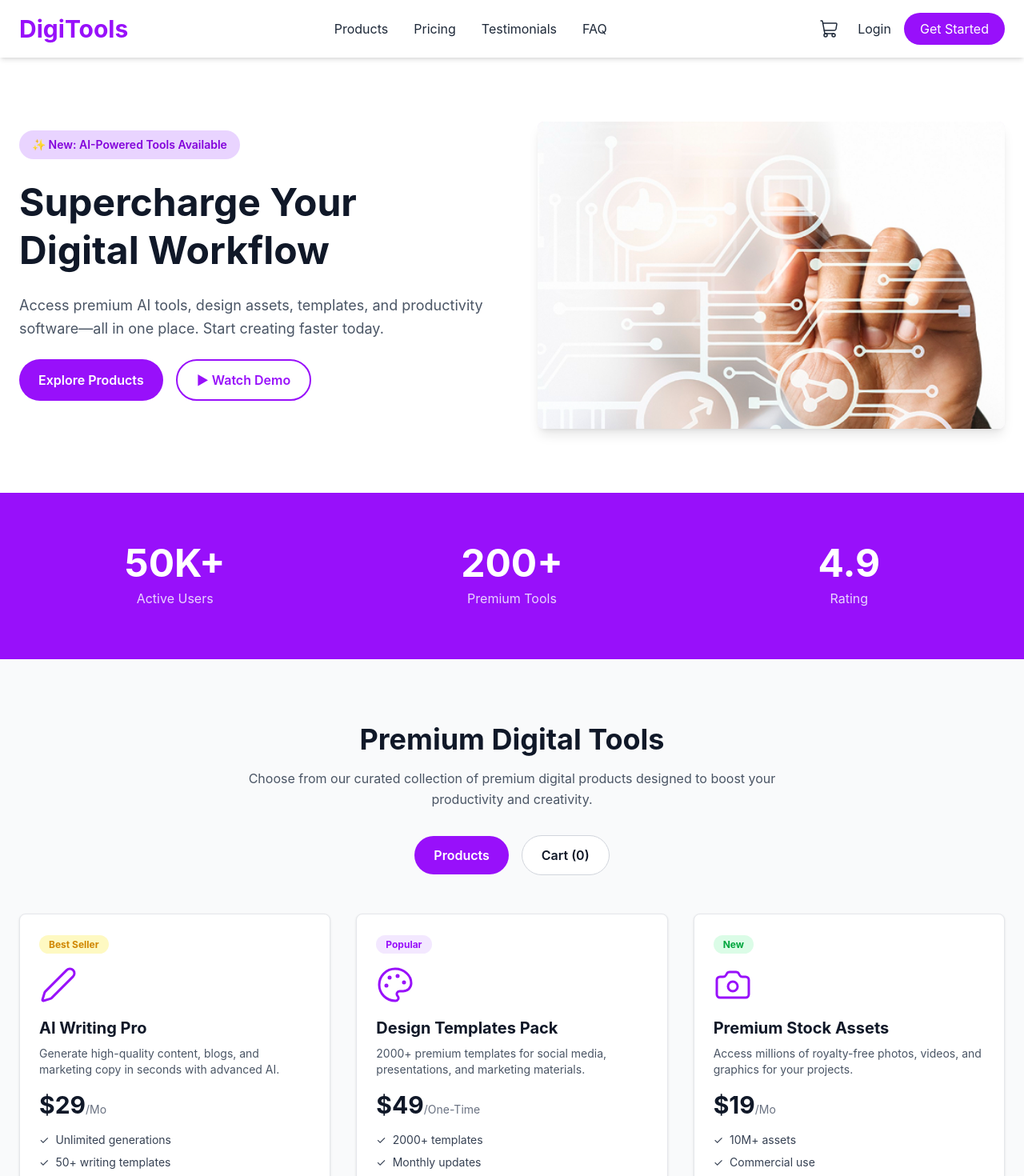
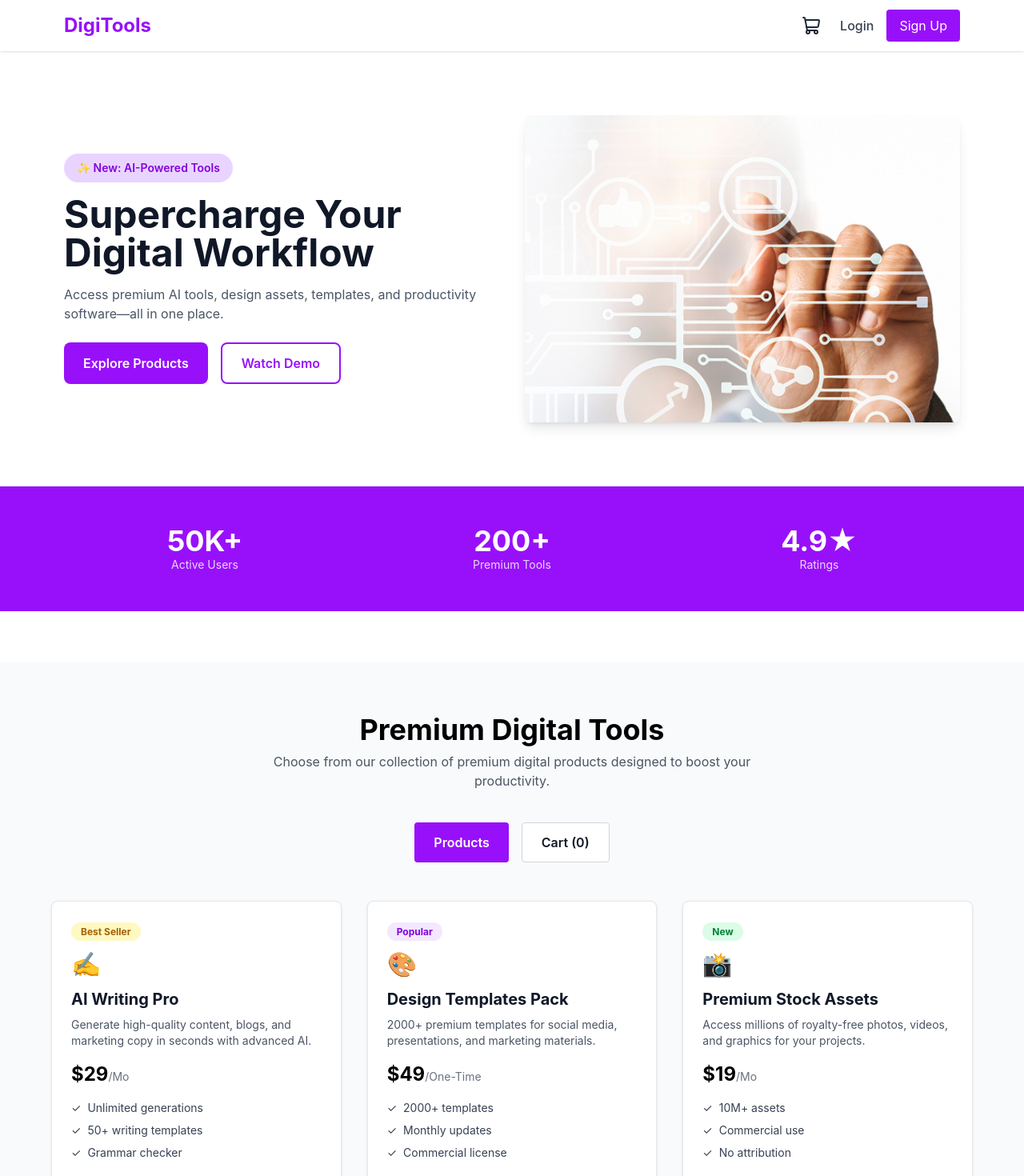
Before and after one commit to maruf99khan/PH-Assignment-06, a React (Vite) app: page / in a window 1280 px wide. Shown: the top 1470 px of the page at 80% size. Built offline with nearby package versions, Linux system fonts and the light colour scheme.

Commit message:
adding to cart done

```diff
--- a/src/App.jsx
+++ b/src/App.jsx
@@ -1,5 +1,4 @@
 
-import "./App.css";
 import { useState } from "react";
 import { ToastContainer, toast } from "react-toastify";
 import "react-toastify/dist/ReactToastify.css";
@@ -8,7 +7,6 @@ import Hero from "./components/Hero";
 import ProductsAndCart from "./components/ProductsAndCart";
 import Steps from "./components/Steps";
 import Pricing from "./components/Pricing";
-import CTA from "./components/CTA";
 import Footer from "./components/Footer";
 
 function App() {
@@ -65,7 +63,6 @@ function App() {
       />
       <Steps />
       <Pricing />
-      <CTA />
       <Footer />
     </>
   );
--- a/src/components/Footer.jsx
+++ b/src/components/Footer.jsx
@@ -2,69 +2,50 @@ import { Heart, Share2, Send } from 'lucide-react';
 
 export default function Footer() {
   return (
-    <footer className="bg-slate-900 text-gray-300">
-      <div className="max-w-7xl mx-auto px-4 md:px-6 py-12 md:py-16">
-        <div className="grid grid-cols-1 sm:grid-cols-2 md:grid-cols-5 gap-8 md:gap-12 mb-8 md:mb-12">
-          <div className="col-span-1 sm:col-span-2 md:col-span-1">
-            <h3 className="text-white text-xl md:text-2xl font-bold mb-3">DigiTools</h3>
-            <p className="text-sm text-gray-400 leading-relaxed">
-              Premium digital tools for creators, professionals, and teams. Empower your workflow with our suite of powerful tools.
-            </p>
+    <footer className="bg-gray-900 text-gray-300">
+      <div className="max-w-6xl mx-auto px-4 py-12 md:py-16">
+        <div className="grid grid-cols-1 md:grid-cols-4 gap-8 mb-8">
+          <div>
+            <h3 className="text-white text-xl font-bold mb-4">DigiTools</h3>
+            <p className="text-sm">Premium digital tools for creators and professionals.</p>
           </div>
 
           <div>
-            <h4 className="text-white font-semibold mb-4 text-sm md:text-base">Product</h4>
-            <ul className="space-y-3 text-sm">
-              <li><button className="text-gray-400 hover:text-white transition cursor-pointer">Features</button></li>
-              <li><button className="text-gray-400 hover:text-white transition cursor-pointer">Pricing</button></li>
-              <li><button className="text-gray-400 hover:text-white transition cursor-pointer">Templates</button></li>
-              <li><button className="text-gray-400 hover:text-white transition cursor-pointer">Integrations</button></li>
+            <h4 className="text-white font-semibold mb-4">Product</h4>
+            <ul className="space-y-2 text-sm">
+              <li><button className="hover:text-white">Features</button></li>
+              <li><button className="hover:text-white">Pricing</button></li>
+              <li><button className="hover:text-white">Templates</button></li>
             </ul>
           </div>
 
           <div>
-            <h4 className="text-white font-semibold mb-4 text-sm md:text-base">Company</h4>
-            <ul className="space-y-3 text-sm">
-              <li><button className="text-gray-400 hover:text-white transition cursor-pointer">About</button></li>
-              <li><button className="text-gray-400 hover:text-white transition cursor-pointer">Blog</button></li>
-              <li><button className="text-gray-400 hover:text-white transition cursor-pointer">Careers</button></li>
-              <li><button className="text-gray-400 hover:text-white transition cursor-pointer">Press</button></li>
+            <h4 className="text-white font-semibold mb-4">Company</h4>
+            <ul className="space-y-2 text-sm">
+              <li><button className="hover:text-white">About</button></li>
+              <li><button className="hover:text-white">Blog</button></li>
+              <li><button className="hover:text-white">Contact</button></li>
             </ul>
           </div>
 
           <div>
-            <h4 className="text-white font-semibold mb-4 text-sm md:text-base">Resources</h4>
-            <ul className="space-y-3 text-sm">
-              <li><button className="text-gray-400 hover:text-white transition cursor-pointer">Documentation</button></li>
-              <li><button className="text-gray-400 hover:text-white transition cursor-pointer">Help Center</button></li>
-              <li><button className="text-gray-400 hover:text-white transition cursor-pointer">Community</button></li>
-              <li><button className="text-gray-400 hover:text-white transition cursor-pointer">Contact</button></li>
-            </ul>
-          </div>
-
-          <div>
-            <h4 className="text-white font-semibold mb-4 text-sm md:text-base">Social Links</h4>
-            <div className="flex gap-4">
-              <button className="w-10 h-10 bg-gray-700 rounded-full flex items-center justify-center hover:bg-gray-600 transition">
-                <Heart className="w-5 h-5 text-white" />
+            <h4 className="text-white font-semibold mb-4">Follow</h4>
+            <div className="flex gap-3">
+              <button className="w-10 h-10 bg-gray-800 rounded-full flex items-center justify-center hover:bg-purple-600">
+                <Heart className="w-5 h-5" />
               </button>
-              <button className="w-10 h-10 bg-gray-700 rounded-full flex items-center justify-center hover:bg-gray-600 transition">
-                <Share2 className="w-5 h-5 text-white" />
+              <button className="w-10 h-10 bg-gray-800 rounded-full flex items-center justify-center hover:bg-purple-600">
+                <Share2 className="w-5 h-5" />
               </button>
-              <button className="w-10 h-10 bg-gray-700 rounded-full flex items-center justify-center hover:bg-gray-600 transition">
-                <Send className="w-5 h-5 text-white" />
+              <button className="w-10 h-10 bg-gray-800 rounded-full flex items-center justify-center hover:bg-purple-600">
+                <Send className="w-5 h-5" />
               </button>
             </div>
           </div>
         </div>
 
-        <div className="border-t border-gray-800 pt-6 md:pt-8 flex flex-col md:flex-row justify-between items-center text-xs md:text-sm text-gray-500 gap-4">
-          <p>&copy; 2025 DigiTools. All rights reserved.</p>
-          <div className="flex gap-4 md:gap-6 flex-wrap justify-center md:justify-end">
-            <button className="hover:text-gray-300 transition cursor-pointer">Privacy Policy</button>
-            <button className="hover:text-gray-300 transition cursor-pointer">Terms of Service</button>
-            <button className="hover:text-gray-300 transition cursor-pointer">Cookies</button>
-          </div>
+        <div className="border-t border-gray-800 pt-8 text-center text-sm text-gray-500">
+          <p>&copy; 2026 DigiTools. All rights reserved.</p>
         </div>
       </div>
     </footer>
--- a/src/components/Hero.jsx
+++ b/src/components/Hero.jsx
@@ -1,64 +1,57 @@
 
 export default function Hero() {
   return (
-    <div className="bg-white">
-      <div className="max-w-7xl mx-auto px-4 md:px-6 py-12 md:py-20">
-        <div className="flex flex-col md:flex-row items-center gap-8 md:gap-16">
-          <div className="flex-1 w-full">
-            <div className="inline-block bg-purple-200 text-purple-700 px-4 py-2 rounded-full text-xs md:text-sm font-semibold mb-6">
-              ✨ New: AI-Powered Tools Available
+    <div className="bg-white pb-16">
+      <div className="max-w-6xl mx-auto px-4 py-12 md:py-20">
+        <div className="grid md:grid-cols-2 gap-8 items-center">
+          <div>
+            <div className="bg-purple-200 text-purple-700 px-4 py-2 rounded-full text-sm font-semibold mb-4 inline-block">
+              ✨ New: AI-Powered Tools
             </div>
-
-            <h1 className="text-3xl md:text-4xl lg:text-5xl font-bold text-gray-900 mb-6 leading-tight">
-              Supercharge Your<br />Digital Workflow
+            <h1 className="text-4xl md:text-5xl font-bold text-gray-900 mb-4">
+              Supercharge Your Digital Workflow
             </h1>
-
-            <p className="text-base md:text-lg text-gray-600 mb-6 leading-relaxed">
-              Access premium AI tools, design assets, templates, and productivity software—all in one place. Start creating faster today.
+            <p className="text-gray-600 mb-6">
+              Access premium AI tools, design assets, templates, and productivity software—all in one place.
             </p>
-
-            <div className="flex flex-col sm:flex-row gap-3 md:gap-4 mb-6">
-              <button className="bg-purple-600 text-white px-6 py-3 rounded-full font-semibold hover:bg-purple-700 transition-colors text-sm md:text-base">
+            <div className="flex gap-4">
+              <button className="bg-purple-600 text-white px-6 py-3 rounded-lg font-semibold hover:bg-purple-700">
                 Explore Products
               </button>
-              <button className="border-2 border-purple-600 text-purple-600 px-6 py-3 rounded-full font-semibold hover:bg-purple-50 transition-colors text-sm md:text-base">
-                ▶ Watch Demo
+              <button className="border-2 border-purple-600 text-purple-600 px-6 py-3 rounded-lg font-semibold hover:bg-purple-50">
+                Watch Demo
               </button>
             </div>
           </div>
 
-          <div className="flex-1 w-full">
-            <div className="bg-gradient-to-br from-purple-100 to-purple-50 rounded-lg h-64 md:h-80 lg:h-96 flex items-center justify-center shadow-lg overflow-hidden">
-              <img
-                className="w-full h-full object-cover"
-                src="./assets/banner.png"
-                alt="Hero Banner"
-              />
-            </div>
+          <div>
+            <img
+              src="./assets/banner.png"
+              alt="Hero"
+              className="w-full h-96 object-cover rounded-lg shadow-lg"
+            />
           </div>
         </div>
       </div>
 
-      <div className="bg-purple-600 text-white">
-        <div className="max-w-7xl mx-auto px-4 md:px-6 py-12 md:py-16">
-          <div className="grid grid-cols-1 sm:grid-cols-3 gap-6 md:gap-8 text-center">
+      <div className="bg-purple-600 text-white py-12">
+        <div className="max-w-6xl mx-auto px-4">
+          <div className="grid grid-cols-3 gap-8 text-center">
             <div>
-              <div className="text-4xl md:text-5xl font-bold mb-2">50K+</div>
-              <div className="text-purple-200 text-sm md:text-base">Active Users</div>
+              <div className="text-4xl font-bold">50K+</div>
+              <div className="text-purple-200 text-sm">Active Users</div>
             </div>
-
             <div>
-              <div className="text-4xl md:text-5xl font-bold mb-2">200+</div>
-              <div className="text-purple-200 text-sm md:text-base">Premium Tools</div>
+              <div className="text-4xl font-bold">200+</div>
+              <div className="text-purple-200 text-sm">Premium Tools</div>
             </div>
-
             <div>
-              <div className="text-5xl font-bold mb-2">4.9</div>
-              <div className="text-purple-200">Rating</div>
+              <div className="text-4xl font-bold">4.9★</div>
+              <div className="text-purple-200 text-sm">Ratings</div>
             </div>
           </div>
         </div>
       </div>
     </div>
-  )
+  );
 }
--- a/src/components/Navbar.jsx
+++ b/src/components/Navbar.jsx
@@ -2,34 +2,26 @@ import { ShoppingCart } from 'lucide-react';
 
 export default function Navbar({ cartCount = 0 }) {
   return (
-    <nav className="bg-white shadow-md sticky top-0 z-50">
-      <div className="max-w-7xl mx-auto px-4 md:px-6 py-3 md:py-4 flex items-center justify-between">
-        <div className="text-2xl md:text-3xl font-bold text-purple-600">DigiTools</div>
+    <nav className="bg-white shadow sticky top-0 z-50">
+      <div className="max-w-6xl mx-auto px-4 py-3 flex items-center justify-between">
+        <h1 className="text-2xl font-bold text-purple-600">DigiTools</h1>
 
-        <div className="hidden md:flex space-x-8">
-          <a className="text-gray-800 hover:text-purple-600 transition cursor-pointer">Products</a>
-          <a className="text-gray-800 hover:text-purple-600 transition cursor-pointer">Pricing</a>
-          <a className="text-gray-800 hover:text-purple-600 transition cursor-pointer">Testimonials</a>
-          <a className="text-gray-800 hover:text-purple-600 transition cursor-pointer">FAQ</a>
-        </div>
-
-        <div className="flex items-center space-x-3 md:space-x-4">
-          <div className="relative">
-            <button className="p-2 hover:bg-gray-100 rounded-lg transition">
-              <ShoppingCart className="w-6 h-6 text-gray-800 hover:text-purple-600" strokeWidth={1.5} />
-            </button>
+        <div className="flex items-center gap-4">
+          <button className="relative p-2 hover:bg-gray-100 rounded">
+            <ShoppingCart className="w-6 h-6 text-gray-800" />
             {cartCount > 0 && (
-              <span className="absolute -top-1 -right-1 bg-purple-600 text-white text-xs font-bold w-5 h-5 rounded-full flex items-center justify-center">
+              <span className="absolute top-0 right-0 bg-red-500 text-white text-xs w-5 h-5 rounded-full flex items-center justify-center">
                 {cartCount}
               </span>
             )}
-          </div>
-          <button className="text-gray-800 hover:text-purple-600 text-sm md:text-base transition">Login</button>
-          <button className="bg-purple-600 text-white px-4 md:px-5 py-2 rounded-full hover:bg-purple-700 transition text-sm md:text-base">
-            Get Started
+          </button>
+
+          <button className="text-gray-700 hover:text-purple-600 font-medium">Login</button>
+          <button className="bg-purple-600 text-white px-4 py-2 rounded hover:bg-purple-700">
+            Sign Up
           </button>
         </div>
       </div>
     </nav>
-  )
+  );
 }
--- a/src/components/ProductCard.jsx
+++ b/src/components/ProductCard.jsx
@@ -1,53 +1,24 @@
-import { Pen, Palette, Camera, Settings, FileText, Smartphone, Film, TrendingUp, Mail, Image } from 'lucide-react';
-
-const iconMap = {
-  '✍️': Pen,
-  '🎨': Palette,
-  '📸': Camera,
-  '⚙️': Settings,
-  '📄': FileText,
-  '📱': Smartphone,
-  '🎬': Film,
-  '📈': TrendingUp,
-  '📧': Mail,
-  '🖼️': Image,
-};
-
 export default function ProductCard({ product, onAddToCart }) {
-  const getTagColor = (tagType) => {
-    if (tagType === "best-seller") {
-      return "bg-yellow-100 text-yellow-600";
-    }
-    if (tagType === "popular") {
-      return "bg-purple-100 text-purple-600";
-    }
-    if (tagType === "new") {
-      return "bg-green-100 text-green-600";
-    }
-    return "bg-gray-100 text-gray-600";
-  };
-
-  const IconComponent = iconMap[product.icon] || Pen;
-
   return (
-    <div className="bg-white rounded-lg border border-gray-200 p-4 md:p-6 shadow-sm hover:shadow-lg transition-shadow">
-      <div className="mb-4">
-        <span className={`text-xs font-bold px-3 py-1 rounded-full ${getTagColor(product.tagType)}`}>
+    <div className="bg-white rounded-lg border border-gray-200 p-6 shadow-sm hover:shadow-md">
+      <div className="mb-3">
+        <span className={`text-xs font-bold px-3 py-1 rounded-full ${
+          product.tagType === "best-seller" ? "bg-yellow-100 text-yellow-700" :
+          product.tagType === "popular" ? "bg-purple-100 text-purple-700" :
+          "bg-green-100 text-green-700"
+        }`}>
           {product.tag}
         </span>
       </div>
 
-      <div className="mb-4">
-        <IconComponent className="w-12 h-12 text-purple-600" strokeWidth={1.5} />
-      </div>
+      <div className="text-3xl mb-3">{product.icon}</div>
 
-      <h3 className="text-lg md:text-xl font-bold text-gray-900 mb-2">{product.name}</h3>
-
+      <h3 className="text-xl font-bold text-gray-900 mb-2">{product.name}</h3>
       <p className="text-gray-600 text-sm mb-4">{product.description}</p>
 
       <div className="mb-4">
-        <span className="text-2xl md:text-3xl font-bold text-gray-900">${product.price}</span>
-        <span className="text-gray-500 text-sm">/{product.period === 'monthly' ? 'Mo' : product.period === 'one-time' ? 'One-Time' : 'Year'}</span>
+        <span className="text-2xl font-bold">${product.price}</span>
+        <span className="text-gray-500 text-sm">/{product.period === 'monthly' ? 'Mo' : product.period === 'one-time' ? 'One-Time' : 'Yr'}</span>
       </div>
 
       <ul className="mb-6 space-y-2">
@@ -61,7 +32,7 @@ export default function ProductCard({ product, onAddToCart }) {
 
       <button
         onClick={() => onAddToCart(product)}
-        className="w-full bg-purple-600 text-white py-3 rounded-full font-semibold hover:bg-purple-700 text-sm md:text-base transition-colors"
+        className="w-full bg-purple-600 text-white py-2 rounded font-semibold hover:bg-purple-700"
       >
         Buy Now
       </button>
--- a/src/components/ProductsAndCart.jsx
+++ b/src/components/ProductsAndCart.jsx
@@ -1,20 +1,6 @@
 import { useState } from 'react';
-import { Pen, Palette, Camera, Settings, FileText, Smartphone, Film, TrendingUp, Mail, Image } from 'lucide-react';
 import ProductCard from './ProductCard';
 import products from '../data/products.json';
-
-const iconMap = {
-  '✍️': Pen,
-  '🎨': Palette,
-  '📸': Camera,
-  '⚙️': Settings,
-  '📄': FileText,
-  '📱': Smartphone,
-  '🎬': Film,
-  '📈': TrendingUp,
-  '📧': Mail,
-  '🖼️': Image,
-};
 
 export default function ProductsAndCart({ cartItems, onAddToCart, onRemoveFromCart, onCheckout }) {
   const [tab, setTab] = useState('products');
@@ -29,19 +15,17 @@ export default function ProductsAndCart({ cartItems, onAddToCart, onRemoveFromCa
   };
 
   return (
-    <section className="py-12 md:py-20 px-4 md:px-6 bg-gray-50">
-      <div className="max-w-7xl mx-auto">
-        <h2 className="text-3xl md:text-4xl font-bold text-center mb-3 md:mb-4 text-gray-900">
-          Premium Digital Tools
-        </h2>
-        <p className="text-center text-sm md:text-base text-gray-600 mb-8 max-w-2xl mx-auto leading-relaxed">
-          Choose from our curated collection of premium digital products designed to boost your productivity and creativity.
+    <section className="py-16 px-4 bg-gray-50">
+      <div className="max-w-6xl mx-auto">
+        <h2 className="text-4xl font-bold text-center mb-2">Premium Digital Tools</h2>
+        <p className="text-center text-gray-600 mb-10 max-w-2xl mx-auto">
+          Choose from our collection of premium digital products designed to boost your productivity.
         </p>
 
-        <div className="flex items-center justify-center gap-3 md:gap-4 mb-8 md:mb-12 flex-wrap">
+        <div className="flex justify-center gap-4 mb-12">
           <button
             onClick={() => setTab('products')}
-            className={`px-4 md:px-6 py-2 md:py-3 rounded-full font-semibold transition-colors text-sm md:text-base ${
+            className={`px-6 py-3 rounded font-semibold ${
               tab === 'products'
                 ? 'bg-purple-600 text-white'
                 : 'bg-white text-gray-900 border border-gray-300'
@@ -51,7 +35,7 @@ export default function ProductsAndCart({ cartItems, onAddToCart, onRemoveFromCa
           </button>
           <button
             onClick={() => setTab('cart')}
-            className={`px-4 md:px-6 py-2 md:py-3 rounded-full font-semibold transition-colors text-sm md:text-base ${
+            className={`px-6 py-3 rounded font-semibold ${
               tab === 'cart'
                 ? 'bg-purple-600 text-white'
                 : 'bg-white text-gray-900 border border-gray-300'
@@ -62,7 +46,7 @@ export default function ProductsAndCart({ cartItems, onAddToCart, onRemoveFromCa
         </div>
 
         {tab === 'products' && (
-          <div className="grid grid-cols-1 md:grid-cols-3 gap-6 md:gap-8">
+          <div className="grid grid-cols-1 md:grid-cols-3 gap-8">
             {products.map((product) => (
               <ProductCard
                 key={product.id}
@@ -76,45 +60,40 @@ export default function ProductsAndCart({ cartItems, onAddToCart, onRemoveFromCa
         {tab === 'cart' && (
           <div className="max-w-3xl mx-auto">
             {cartItems.length === 0 ? (
-              <div className="bg-white rounded-lg p-8 md:p-12 text-center border border-gray-200">
-                <p className="text-gray-600 text-base md:text-lg">Your cart is empty</p>
+              <div className="bg-white rounded-lg p-8 text-center border border-gray-200">
+                <p className="text-gray-600">Your cart is empty</p>
               </div>
             ) : (
               <div>
-                <h3 className="text-xl md:text-2xl font-bold text-gray-900 mb-4 md:mb-6">Your Cart</h3>
-                <div className="space-y-3 md:space-y-4 mb-6">
-                  {cartItems.map((item, idx) => {
-                    const IconComponent = iconMap[item.icon] || Pen;
-                    return (
-                    <div key={idx} className="bg-white rounded-lg p-4 md:p-6 border border-gray-200 flex items-center justify-between gap-4">
-                      <div className="flex items-center gap-3 md:gap-4 flex-1 min-w-0">
-                        <div className="shrink-0">
-                          <IconComponent className="w-8 h-8 md:w-10 md:h-10 text-purple-600" strokeWidth={1.5} />
-                        </div>
-                        <div className="flex-1 min-w-0">
-                          <h4 className="font-semibold text-gray-900 text-sm md:text-base truncate">{item.name}</h4>
-                          <p className="text-xs md:text-sm text-gray-600">${item.price}</p>
+                <h3 className="text-2xl font-bold text-gray-900 mb-6">Your Cart</h3>
+                <div className="space-y-3 mb-6">
+                  {cartItems.map((item, idx) => (
+                    <div key={idx} className="bg-white rounded-lg p-4 border border-gray-200 flex items-center justify-between">
+                      <div className="flex items-center gap-4 flex-1">
+                        <span className="text-2xl">{item.icon}</span>
+                        <div>
+                          <h4 className="font-semibold text-gray-900">{item.name}</h4>
+                          <p className="text-sm text-gray-600">${item.price}</p>
                         </div>
                       </div>
                       <button
                         onClick={() => onRemoveFromCart(item.id)}
-                        className="text-pink-500 hover:text-pink-700 font-semibold text-xs md:text-sm whitespace-nowrap"
+                        className="text-pink-500 hover:text-pink-700 font-semibold text-sm"
                       >
                         Remove
                       </button>
                     </div>
-                    );
-                  })}
+                  ))}
                 </div>
 
-                <div className="bg-white rounded-lg p-4 md:p-6 border border-gray-200">
-                  <div className="flex justify-between items-center mb-4 md:mb-6 pb-3 md:pb-4 border-b border-gray-200">
-                    <span className="text-gray-700 font-medium text-sm md:text-base">Total:</span>
-                    <span className="text-2xl md:text-3xl font-bold text-gray-900">${cartTotal}</span>
+                <div className="bg-white rounded-lg p-6 border border-gray-200">
+                  <div className="flex justify-between items-center mb-6 pb-4 border-b border-gray-200">
+                    <span className="text-gray-700 font-medium">Total:</span>
+                    <span className="text-3xl font-bold text-gray-900">${cartTotal}</span>
                   </div>
                   <button
                     onClick={handleCheckout}
-                    className="w-full bg-purple-600 text-white py-2 md:py-3 rounded-full font-semibold hover:bg-purple-700 transition text-sm md:text-base"
+                    className="w-full bg-purple-600 text-white py-3 rounded font-semibold hover:bg-purple-700"
                   >
                     Proceed to Checkout
                   </button>
```
Also changed, not shown: src/components/Pricing.jsx (+21 -25 lines), src/components/Steps.jsx (+29 -31 lines), src/components/explore.jsx (renamed from src/components/CTA.jsx).
